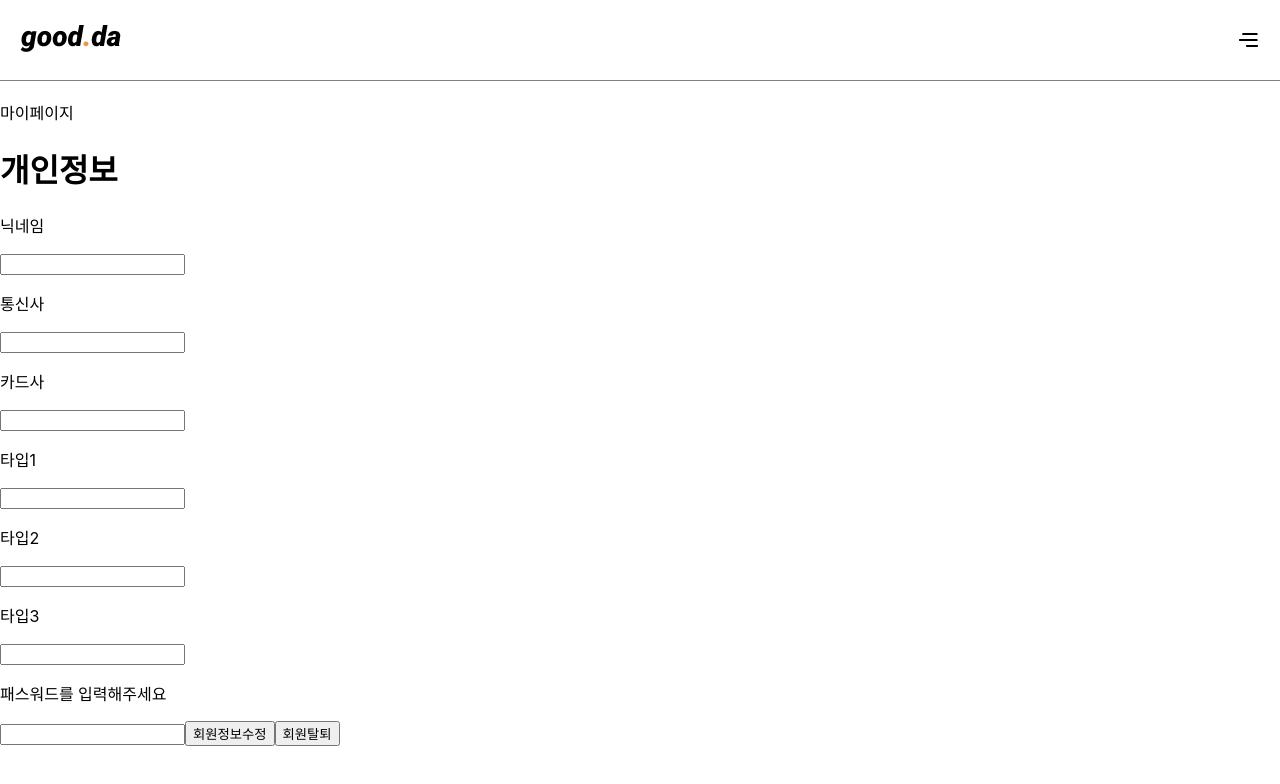
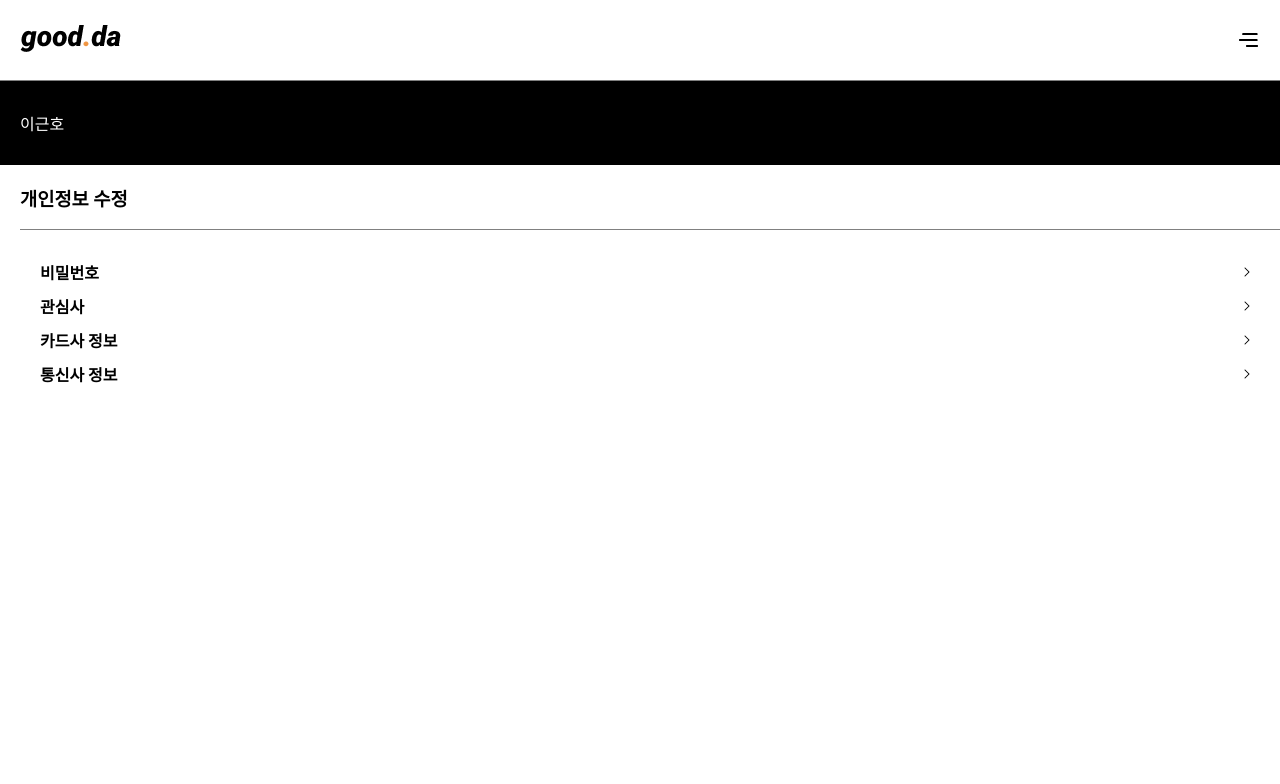
Before and after one commit to HangHae99-Team17/frontend, a React (Create React App) app: page /mypage in a window 1280 px wide. Shown: the top 784 px of the page. Built offline with nearby package versions, Linux system fonts and the light colour scheme.

Commit message:
마이페이지 css 작업

```diff
--- a/src/components/Header.js
+++ b/src/components/Header.js
@@ -65,7 +65,10 @@ const Header = (props) => {
                             if(is_login){
                             history.push('/api/main');setOpen(!open)}
                             else{alert("로그인이 필요한 서비스입니다!")}}}>나의 카테고리</li>
-                        <li onClick={()=>{history.push('/signup');setOpen(!open)}}>회원가입</li>
+                        <li onClick={()=>{
+                            window.location.replace('/signup');
+                            setOpen(!open)}}>회원가입
+                        </li>
                     </Ul>
                 </HeaderBox>):(
                 <SignupHeaderBox>
--- a/src/image/index.js
+++ b/src/image/index.js
@@ -10,6 +10,7 @@ import fullBookmark from "./fullBookmark.png"
 import x_black from "./x_black.png";
 import checkgray from "./checkgray.png";
 import checkgray2 from "./checkgray2.png";
+import vector from "./vector.png";
 
 export {
     Frame_101,
@@ -24,4 +25,5 @@ export {
     companyLogo,
     colorBookmark,
     fullBookmark,
+    vector
 };
--- a/src/pages/MyPage.js
+++ b/src/pages/MyPage.js
@@ -1,14 +1,64 @@
 import React,{useEffect} from 'react';
-
-import Userinfo from '../components/Userinfo';
+import styled from 'styled-components';
+import { vector } from '../image'
 
 const MyPage = (props) => {
 
     return (
         <React.Fragment>
-            <Userinfo/>
+            <MyPageBox>
+                <NameBox>
+                    <p>이근호</p>
+                </NameBox>
+                <EditTitleBox>
+                    <h3>개인정보 수정</h3>
+                </EditTitleBox>
+                <EditListBox>
+                    <ul>
+                        <li>비밀번호<img src={vector}/></li>
+                        <li>관심사<img src={vector}/></li>
+                        <li>카드사 정보<img src={vector}/></li>
+                        <li>통신사 정보<img src={vector}/></li>
+                    </ul>
+                </EditListBox>
+            </MyPageBox>
         </React.Fragment>
     );
 };
 
+const MyPageBox = styled.div`
+
+`;
+
+const EditListBox = styled.div`
+    ul{
+        list-style:none;
+        li{
+            margin-bottom: 10px;
+            font-weight: bold;
+            display: flex;
+            align-items: center;
+            justify-content:space-between;
+            img{
+                margin-right: 30px;
+            }
+        }
+    }
+`;
+
+const EditTitleBox = styled.div`
+    border-bottom: solid 1px grey;
+    margin-left: 20px;
+    margin-bottom: 30px;
+`;
+
+const NameBox =  styled.div`
+    background-color: black;
+    height: 70px;
+    padding-left: 20px;
+    padding-top: 30px;
+    margin-top: -35px;
+    color:white;
+`;
+
 export default MyPage;
--- a/src/pages/SaleWrite.js
+++ b/src/pages/SaleWrite.js
@@ -13,6 +13,9 @@ const SaleWrite = (props) => {
     const sale_list = useSelector((state) => state.sale.list);
     const _sale = editmode ? sale_list.find((p) => p.id.toString() === sale_id): null;
     const [sale_info, setSale_Info] = useState({
+        couponbrand: _sale?_sale.couponBrand:"",
+        couponsubtitle: _sale?_sale.couponSubTitle:"",
+        couponlogo: _sale?_sale.couponLogo:"",
         couponimg: _sale?_sale.couponImage:"",
         coupontype: _sale?_sale.couponType:"",
         coupontitle: _sale?_sale.couponTitle:"",
@@ -27,7 +30,7 @@ const SaleWrite = (props) => {
         setSale_Info({...sale_info, [e.target.name]: e.target.value});
     };
 
-    const {couponimg, coupontype, coupontitle, coupondesc, couponurl} = sale_info;
+    const {couponimg, coupontype, coupontitle, coupondesc, couponurl , couponbrand, couponsubtitle, couponlogo} = sale_info;
 
     const dateToString = (date) => {
         return date.getFullYear() + '-' + (date.getMonth() + 1).toString().padStart(2, '0') + '-' + date.getDate().toString().padStart(2, '0')
@@ -35,6 +38,9 @@ const SaleWrite = (props) => {
 
     const addSale = () => {
         const sale_content = {
+            couponBrand: couponbrand,
+            couponSubTitle: couponsubtitle,
+            couponLogo: couponlogo,
             couponImage: couponimg,
             couponType: coupontype,
             couponTitle: coupontitle,
@@ -48,6 +54,9 @@ const SaleWrite = (props) => {
 
     const editSale = () => {
         const sale_content = {
+            couponBrand: couponbrand,
+            couponSubTitle: couponsubtitle,
+            couponLogo: couponlogo,
             couponImage: couponimg,
             couponType: coupontype,
             couponTitle: coupontitle,
@@ -71,12 +80,18 @@ const SaleWrite = (props) => {
     return (
         <div>
             <h3>할인정보입력</h3>
+            <p>쿠폰브랜드</p>
+            <input type="text" name="couponbrand" value={couponbrand} onChange={onChange}/>
+            <p>쿠폰타이틀</p>
+            <input type="text" name="coupontitle" value={coupontitle} onChange={onChange}/>
+            <p>쿠폰서브타이틀</p>
+            <input type="text" name="couponsubtitle" value={couponsubtitle} onChange={onChange}/>
             <p>쿠폰이미지</p>
             <input type="text" name="couponimg" value={couponimg} onChange={onChange}/>
+            <p>쿠폰로고</p>
+            <input type="text" name="couponlogo" value={couponlogo} onChange={onChange}/>
             <p>쿠폰타입</p>
             <input type="text" name="coupontype" value={coupontype} onChange={onChange}/>
-            <p>쿠폰타이틀</p>
-            <input type="text" name="coupontitle" value={coupontitle} onChange={onChange}/>
             <p>쿠폰설명</p>
             <input type="text" name="coupondesc" value={coupondesc} onChange={onChange}/>
             <p>쿠폰URL</p>
```
Also changed, not shown: src/image/vector.png (added).
